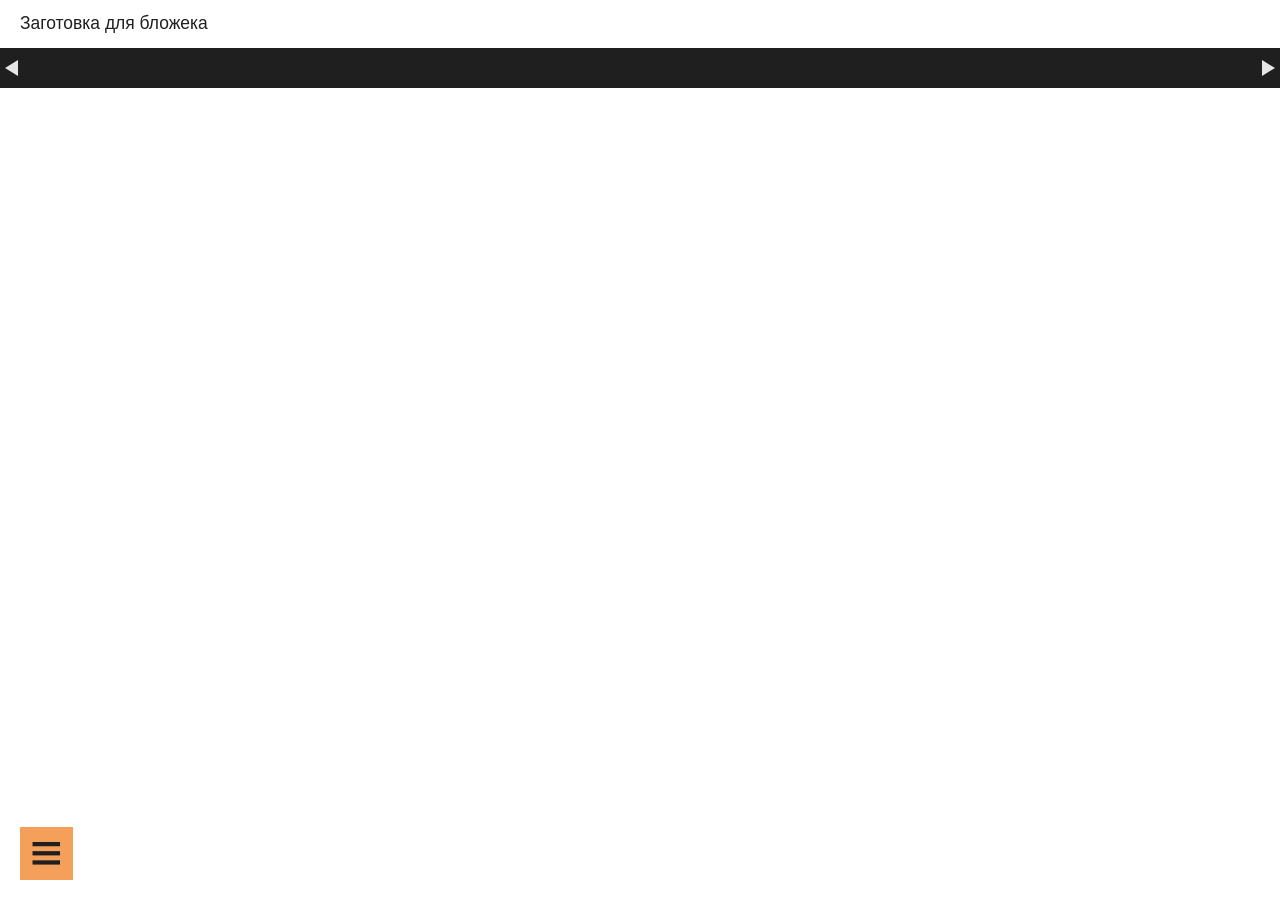
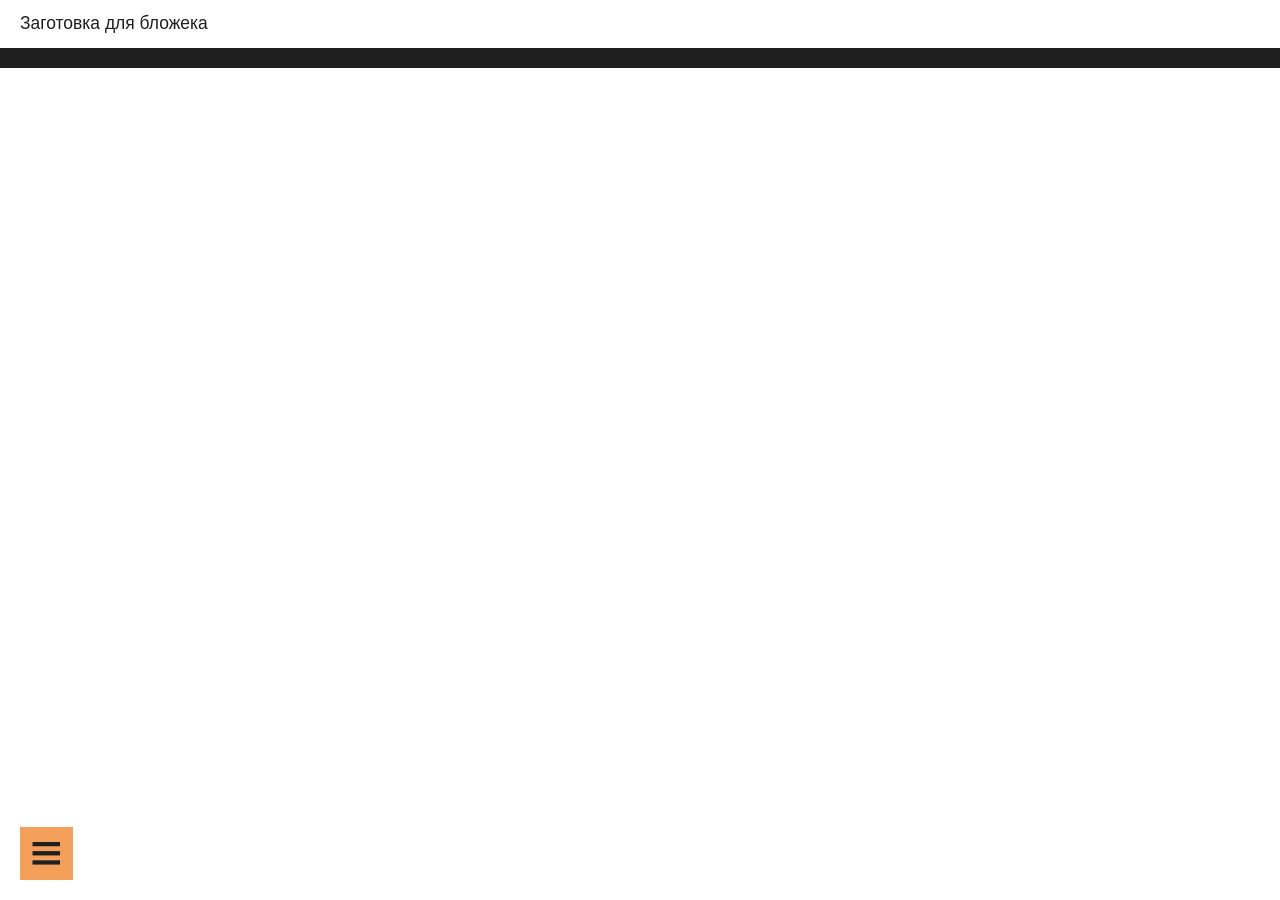
Before and after one commit to guest363/blog, a Jekyll site: the page built from index.html, in a window 1280 px wide. Built offline with Jekyll 4.4.1, drawn with Linux system fonts in a browser that asks for light colours.

Commit message:
footer css

```diff
--- a/_includes/footer.html
+++ b/_includes/footer.html
@@ -6,6 +6,7 @@
         "item.title != page.title" %}
         {% assign postsFiltredLimited = postsFiltred limit:2 %}
         <div class="footer--nav--item footer--nav--item__before"><a href="{{site.baseurl}}{{postsFiltredLimited[0].url}}">{{postsFiltredLimited[0].title}}</a></div>
+        <div class="footer--nav--item__separator"></div>
         <div class="footer--nav--item footer--nav--item__after"><a href="{{site.baseurl}}{{postsFiltredLimited[1].url}}">{{postsFiltredLimited[1].title}}</a></div>
     </div>
 </footer>
--- a/css/footer.css
+++ b/css/footer.css
@@ -11,17 +11,21 @@
 }
 .footer--nav{
   display: flex;
-  flex-direction: row;
-  justify-content: center;
+  justify-content: space-between;
   align-items: flex-start;
+  padding-left: calc(1em + 60px);
+  padding-right: 30px;
+  position: relative;
+  width: 100%;
+  box-sizing: border-box;
 }
 .footer--nav--item{
-  padding: 10px 6px;
   display: flex;
   align-items: center;
   cursor: pointer;
+  position: relative;
 }
-.footer--nav--item__before::before{
+/* .footer--nav--item__before::before{
   content: "";
   width: 0;
   display: block;
@@ -30,7 +34,16 @@
   border-bottom: calc(var(--font-size) * 0.5 ) solid transparent;
   border-right: calc(var(--font-size) * 0.8) solid var(--placeholder-white-color);
   position: absolute;
-  left: 5px;
+  bottom: 0;
+}
+.footer--nav--item__before::after{
+  content: "";
+  width: 100%;
+  display: block;
+  height: 2px;
+  background-color: var(--placeholder-white-color);
+  position: absolute;
+  bottom: -calc(var(--font-size) * 0.8);
 }
 .footer--nav--item__after::after{
   content: "";
@@ -41,5 +54,15 @@
   border-top: calc(var(--font-size) * 0.5) solid transparent;
   border-left: calc(var(--font-size) * 0.8) solid var(--placeholder-white-color);
   position: absolute;
-  right: 5px;
+  bottom: 0;
+  right: 0;
+} */
+.footer--nav--item a {
+  font-size: 0.8em;
 }
+.footer--nav--item__separator{
+  width: 5px;
+  padding: 0 5px;
+  height: 100%;
+  background-color: var(--placeholder-white-color);
+}
```
